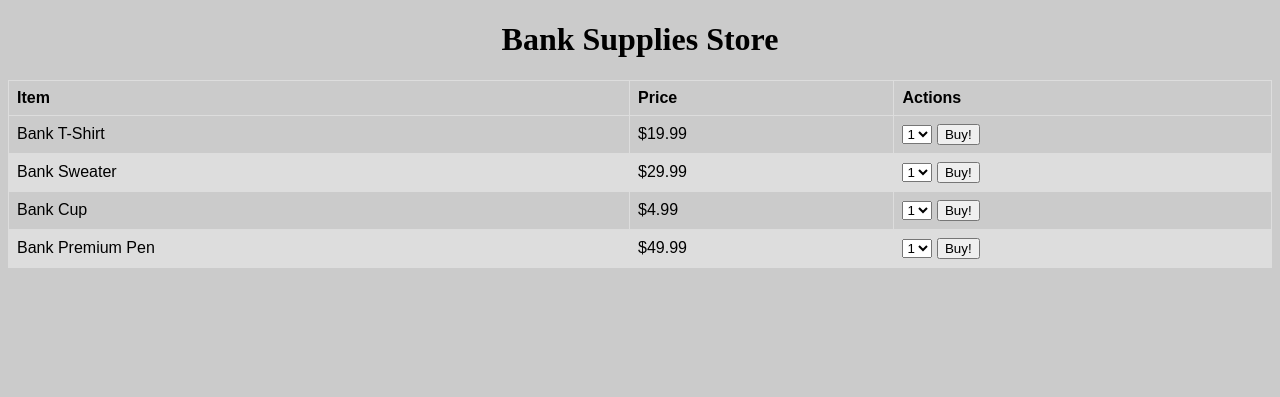
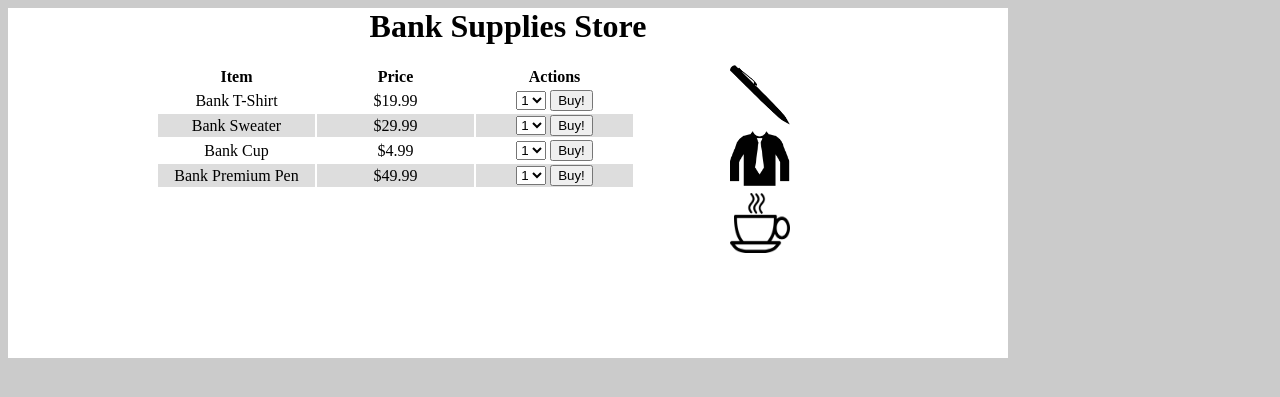
Before and after one commit to danielyguerrero/BankSupplyStore, a Django app: page / in a window 1280 px wide. Shown: the top 397 px of the page. Run offline with Django 3.2, Linux system fonts and the light colour scheme.

Commit message:
added style

```diff
--- a/apps/store/static/store/css/index.css
+++ b/apps/store/static/store/css/index.css
@@ -2,16 +2,31 @@ body {
 	background-color: #cbcbcb;
 	text-align: center;
 }
+h1{
+	margin:0;
+}
+.wrapper{
+	background-color: white;
+	height: 350px;
+	width: 1000px;
+}
+.right{
+	height: 200px;
+	width: 200px;
+	margin-top: 20px;
+	display: inline-block;
+	vertical-align: top;
+}
 table {
-    font-family: arial, sans-serif;
-    border-collapse: collapse;
-    width: 100%;
+	table-layout: fixed;
+    width: 500px;  /* Important */
+    margin-top: 20px;
+    display: inline-block;
 }
 
 td, th {
-    border: 1px solid #dddddd;
-    text-align: left;
-    padding: 8px;
+    width: 155px;
+
 }
 
 tr:nth-child(even) {
--- a/apps/store/templates/store/index.html
+++ b/apps/store/templates/store/index.html
@@ -9,6 +9,7 @@
         <meta name="viewport" content="width=device-width, initial-scale=1">
     </head>
     <body>
+        <div class="wrapper">
             <h1>Bank Supplies Store</h1>
             <table>
                 <thead>
@@ -40,5 +41,14 @@
                     {% endfor %}
                 </tbody>
             </table>
+            <div class="right">
+                <img src="static/store/pen.png" height="60" width="60"/ >
+                <br>
+                <img src="static/store/shirt.png" height="60" width="60"/ >
+                <br>
+                <img src="static/store/mug.png" height="60" width="60"/ >
+            </div>
+
+            </div>
     </body>
 </html>
```
Also changed, not shown: apps/store/static/store/mug.png (added), apps/store/static/store/pen.png (added), apps/store/static/store/shirt.png (added), db.sqlite3. Lines whose indentation alone changed are shown as unchanged.
